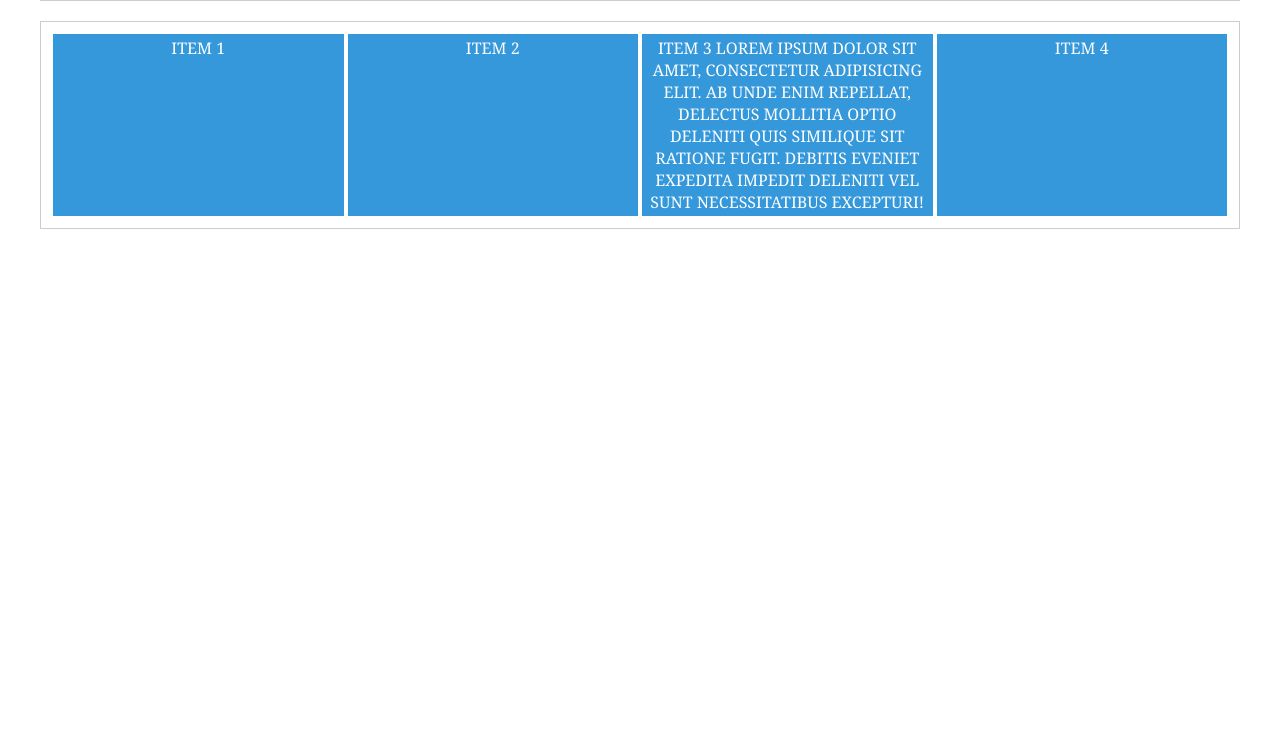
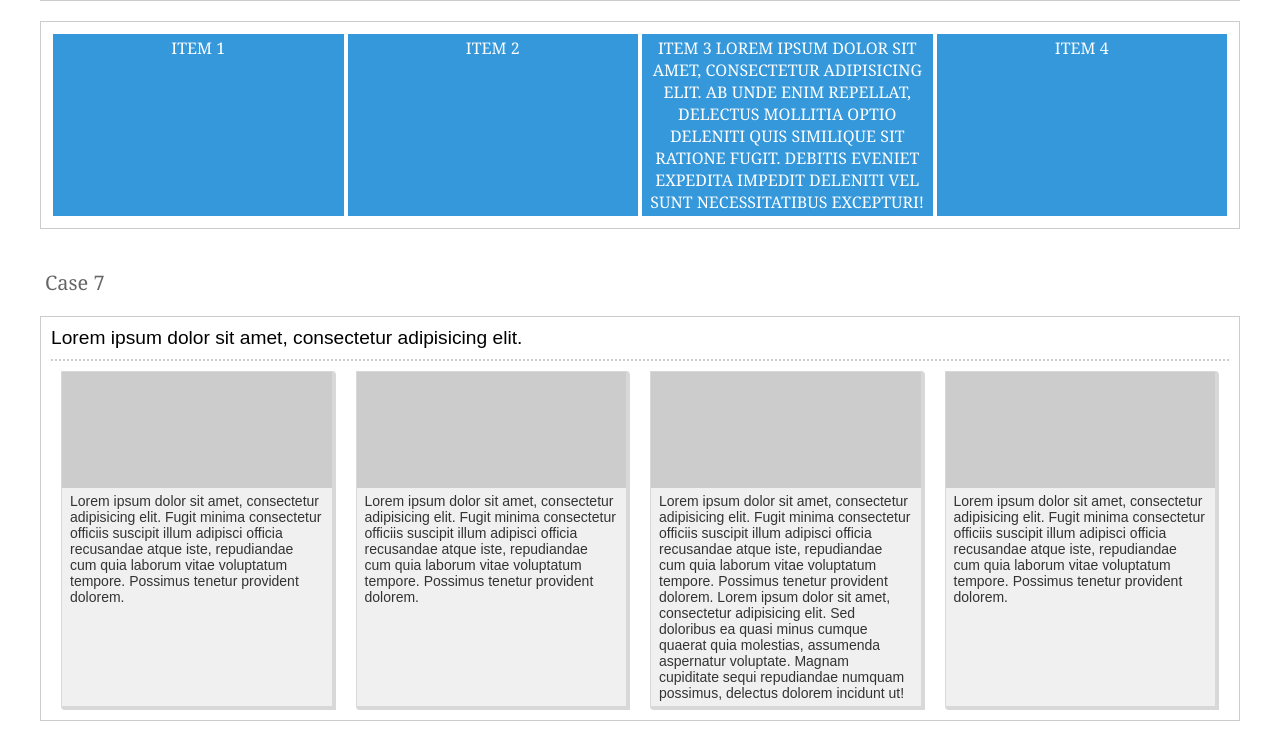
Before and after one commit to saxinte/flexbox-play, a website: page src/html/index.html in a window 1280 px wide. Shown: the part 1712-2453 px from the top of the page. Before the commit the page ends 1961 px from the top, so only its background shows below. Drawn offline with nearby package versions, Linux system fonts and the light colour scheme; files that its build step writes are made by us from their sources.

Commit message:
add case7

```diff
--- a/Gulpfile.js
+++ b/Gulpfile.js
@@ -5,6 +5,7 @@ var sass = require('gulp-sass');
 var paths = {
     html: './src/html/',
     scss: './src/scss/',
+    img: './src/img/',
     dist: './dist/'
 };
 
@@ -23,6 +24,9 @@ gulp.task('clean', function() {
 // Copy task(s)
 gulp.task('copy:html', function() {
     return gulp.src(paths.html + '**/*.html').pipe(gulp.dest(paths.dist + 'html/'));
+});
+gulp.task('copy:img', function() {
+    return gulp.src(paths.img + '**/*').pipe(gulp.dest(paths.dist + 'img/'));
 });
 
 // Sass
@@ -43,4 +47,4 @@ gulp.task('scss:watch', function() {
     addWatcherListener(watcher);
 });
 
-gulp.task('default', ['clean', 'copy:html', 'sass', 'html:watch', 'scss:watch']);
+gulp.task('default', ['clean', 'copy:html', 'copy:img', 'sass', 'html:watch', 'scss:watch']);
--- a/src/html/index.html
+++ b/src/html/index.html
@@ -77,6 +77,43 @@
 			<div class="item bg-blue">Item 4</div>
 		</div>
 
+		<h2 class="second-title">Case 7</h2>
+		<div class="test case7__container">
+			<header class="header">Lorem ipsum dolor sit amet, consectetur adipisicing elit.</header>
+			<section class="section">
+				<figure>
+					<img class="picture" src="../img/image.png" alt="">
+					<figcaption class="figcaption">
+						Lorem ipsum dolor sit amet, consectetur adipisicing elit. Fugit minima consectetur officiis suscipit illum adipisci officia recusandae atque iste, repudiandae cum quia laborum vitae voluptatum tempore. Possimus tenetur provident dolorem.
+					</figcaption>
+				</figure>
+			</section>
+			<section class="section">
+				<figure>
+					<img class="picture" src="../img/image.png" alt="">
+					<figcaption class="figcaption">
+						Lorem ipsum dolor sit amet, consectetur adipisicing elit. Fugit minima consectetur officiis suscipit illum adipisci officia recusandae atque iste, repudiandae cum quia laborum vitae voluptatum tempore. Possimus tenetur provident dolorem.
+					</figcaption>
+				</figure>
+			</section>
+			<section class="section">
+				<figure>
+					<img class="picture" src="../img/image.png" alt="">
+					<figcaption class="figcaption">
+						Lorem ipsum dolor sit amet, consectetur adipisicing elit. Fugit minima consectetur officiis suscipit illum adipisci officia recusandae atque iste, repudiandae cum quia laborum vitae voluptatum tempore. Possimus tenetur provident dolorem. Lorem ipsum dolor sit amet, consectetur adipisicing elit. Sed doloribus ea quasi minus cumque quaerat quia molestias, assumenda aspernatur voluptate. Magnam cupiditate sequi repudiandae numquam possimus, delectus dolorem incidunt ut!
+					</figcaption>
+				</figure>
+			</section>
+			<section class="section">
+				<figure>
+					<img class="picture" src="../img/image.png" alt="">
+					<figcaption class="figcaption">
+						Lorem ipsum dolor sit amet, consectetur adipisicing elit. Fugit minima consectetur officiis suscipit illum adipisci officia recusandae atque iste, repudiandae cum quia laborum vitae voluptatum tempore. Possimus tenetur provident dolorem.
+					</figcaption>
+				</figure>
+			</section>
+		</div>
+
 	</div>
 
 </body>
--- /dev/null
+++ b/src/scss/_case7.scss
@@ -0,0 +1,35 @@
+.case7__container {
+    display:flex;
+    flex-wrap:wrap;
+    padding:10px;
+    border:1px solid #CCC;
+}
+.case7__container .header {
+	flex-basis:100%;
+	font-size:120%;
+	padding-bottom:10px;
+	margin-bottom:10px;
+	border-bottom:2px dotted #CCC;
+}
+.case7__container .section {
+	flex-grow:1;
+	flex-shrink:0;
+	flex-basis:0;
+	margin:0 10px;
+	border-width:1px 4px 4px 1px;
+	border-style:solid;
+	border-radius:0 4px;
+	border-color:#D8D8D8;
+	background-color:#F0F0F0;
+}
+.case7__container .picture {
+	display:block;
+	width:100%;
+	height:auto;
+}
+.case7__container .figcaption {
+	display:block;
+	padding:5px 8px;
+	font-size:87.5%;
+	color:#333
+}
--- a/src/scss/_reset.scss
+++ b/src/scss/_reset.scss
@@ -197,11 +197,11 @@ svg:not(:root) {
    ========================================================================== */
 
 /**
- * Address margin not present in IE 8/9 and Safari.
+ * Reset margin
  */
 
 figure {
-  margin: 1em 40px;
+  margin: 0;
 }
 
 /**
--- a/src/scss/main.scss
+++ b/src/scss/main.scss
@@ -6,3 +6,4 @@
 @import '_case4.scss';
 @import '_case5.scss';
 @import '_case6.scss';
+@import '_case7.scss';
```
Also changed, not shown: src/scss/_case6.scss (+5 -5 lines), src/img/image.png (added), src/scss/_tricks.scss (deleted). Lines whose indentation alone changed are shown as unchanged.
